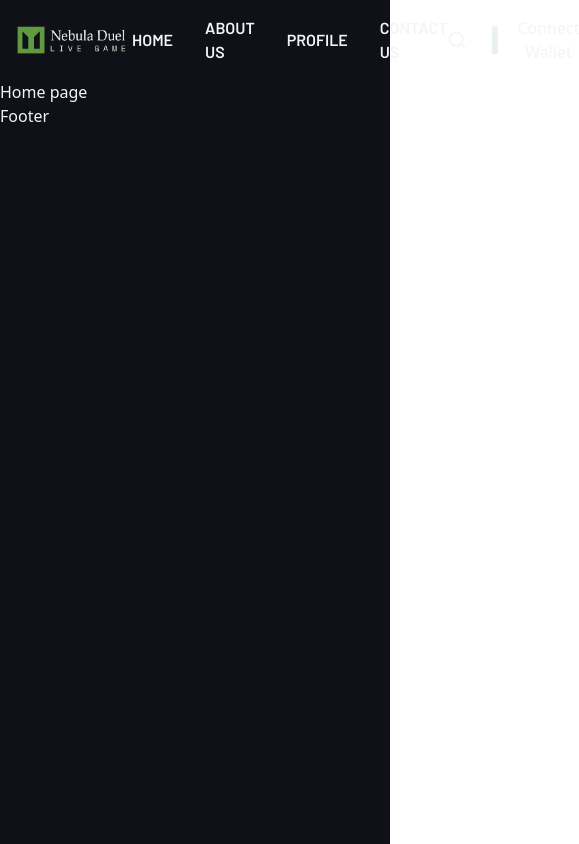
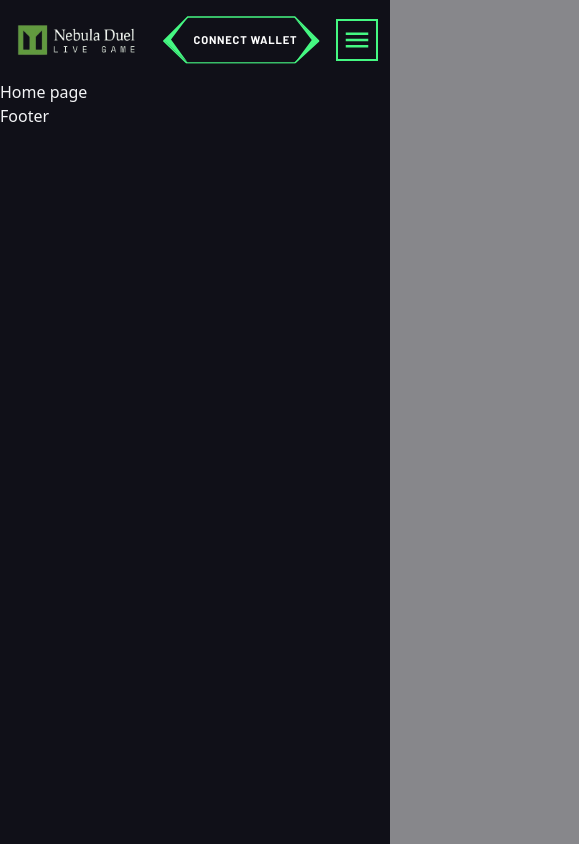
Before and after one commit to Signor1/Nebula-Frontend, a React (Vite) app: page / in a window 390 px wide. Shown: the whole page, 579 px wide, since content can reach past the window. Built offline with nearby package versions, Linux system fonts and the light colour scheme.

Commit message:
feat: integrated responsive navbar

```diff
--- a/src/components/shared/Header.tsx
+++ b/src/components/shared/Header.tsx
@@ -1,47 +1,152 @@
-import { Link } from "react-router-dom"
+import { Link, useLocation } from "react-router-dom"
 import { ImageWrap } from "../atom/ImageWrap"
 import Logo from "../../assets/logo/logo.png";
 import { NavLinks } from "../../data/NavLinks";
 import { FiSearch } from "react-icons/fi";
 import { Button } from "../atom/Button";
+import { GiCrossedSwords } from "react-icons/gi";
+import { useEffect, useRef, useState } from "react";
+import { Text } from "../atom/Text";
+import { IoMdMenu } from "react-icons/io";
 
 
 const Header = () => {
 
-    const handleClick = () => {
+    const { pathname } = useLocation();
 
+    const [openSearch, setOpenSearch] = useState(false);
+
+    const [openMenu, setOpenMenu] = useState(false);
+
+
+    const handleToggle = () => {
+        setOpenMenu(!openMenu);
+    }
+
+    const handleSearchClick = () => {
+        setOpenSearch(!openSearch);
     }
 
     return (
-        <header className="w-full bg-navBg flex justify-between items-center py-4 md:px-4 px-3">
+        <header className="w-full relative bg-navBg flex justify-between items-center py-4 md:px-8 px-3">
             <Link to='/'>
-                <ImageWrap className="md:w-[170px] w-[120px]" alt="logo" image={Logo} />
+                <ImageWrap className="md:w-[180px] w-[130px]" objectStatus="object-cover" alt="logo" image={Logo} />
             </Link>
 
-            <ul className="flex items-center gap-8">
+            <ul className="lg:flex hidden items-center gap-8">
                 {
                     NavLinks.map(({ name, path }, index) => (
-                        <li className="text-gray-100" key={index}>
-                            <Link className={`font-barlow font-semibold uppercase relative hover:text-myGreen transition-all duration-300`} to={path}>{name}</Link>
+                        <li className="block relative list-none group" key={index}>
+                            <Link className={`text-sm font-bold uppercase text-gray-100 block leading-none relative tracking-[0.8px] z-[1] font-barlow before:content-[''] before:absolute before:w-[42px] before:h-px before:-translate-y-2/4 before:rotate-0 before:opacity-0 before:transition-all before:duration-[0.3s] before:ease-[ease-out] before:delay-[0s] before:mx-auto before:my-0 before:top-2/4 before:inset-x-0 before:bg-myGreen group-hover:text-myGreen  group-hover:before:opacity-100 group-hover:before:-translate-y-2/4 group-hover:before:rotate-[-40deg] ${pathname == path && "text-myGreen before:opacity-100 before:-translate-y-2/4 before:rotate-[-40deg]"}`} to={path}>{name}</Link>
                         </li>
                     ))
                 }
             </ul>
 
-            <aside className="flex items-center">
-                <Button className="text-gray-100 text-xl font-bold hover:text-myGreen" type="button" onClick={handleClick}>
-                    <FiSearch />
+            <aside className="flex items-center lg:gap-6 gap-2">
+                <Button className="text-gray-100 lg:flex hidden text-xl font-bold hover:text-myGreen" type="button" >
+                    <FiSearch onClick={handleSearchClick} />
                 </Button>
-                <Button className="relative ml-[25px] pl-[25px] before:content-[''] before:absolute before:-translate-y-2/4 before:w-1.5 before:h-7 before:bg-[#131b22] before:shadow-[inset_0px_3px_7px_0px_rgba(0,0,0,0.61)] before:left-0 before:top-2/4 lg:before:shadow-[inset_0px_3px_7px_0px_#45f882] lg:before:opacity-10
-            md:before:shadow-[inset_0px_3px_7px_0px_#45f882] md:before:opacity-10
-            sm:before:shadow-[inset_0px_3px_7px_0px_#45f882] sm:before:opacity-10
-            xsm:before:shadow-[inset_0px_3px_7px_0px_#45f882] xsm:before:opacity-10
-            ">
+                <Button className="tg-border-btn text-gray-100 text-[0.7rem] font-bold font-barlow px-4 py-2 flex justify-center items-center">
                     Connect Wallet
                 </Button>
+                <Button className="lg:hidden flex text-3xl border-2 p-1 border-myGreen font-bold text-myGreen" type="button">
+                    <IoMdMenu onClick={handleToggle} />
+                </Button>
             </aside>
+            <Search openSearch={openSearch} setOpenSearch={setOpenSearch} handleSearch={handleSearchClick} />
+
+            {/* Mobile */}
+            <div className={`fixed top-0 z-[999] w-full h-screen bg-bodyBg/50 transition-all duration-[500ms] ease-[cubic-bezier(0.86,0,0.07,1)] lg:hidden flex justify-end ${openMenu ? "left-0" : "left-[100%]"}`}>
+                <div className={`w-[80%] h-full bg-bodyBg border-l-2 border-myGreen/10 flex flex-col gap-10 transition-all duration-[500ms] ease-[cubic-bezier(0.86,0,0.07,1)] px-6 py-8 delay-300 ${openMenu ? "translate-x-0" : "translate-x-full"}`}>
+                    <header className="flex justify-between items-center w-full">
+                        <Link to='/'>
+                            <ImageWrap className="md:w-[180px] w-[130px]" objectStatus="object-cover" alt="logo" image={Logo} />
+                        </Link>
+                        <Button type="button" className="text-2xl text-myGreen">
+                            <GiCrossedSwords onClick={handleToggle} />
+                        </Button>
+                    </header>
+
+                    <form className="relative w-full">
+                        <input type="text" placeholder="Search here..." className=" block w-full text-[14px] h-[45px] text-[#fff] pl-5 pr-[45px] py-2.5 border-none bg-[#182029] outline-none placeholder:text-[14px] placeholder:text-[#c7c7c7]
+                                        focus:!ring-[none] focus:!border-none
+                                        "/>
+                        <Button type="submit"
+                            className="absolute -translate-y-2/4 leading-none text-[#fff] p-0 border-[none] right-5 top-2/4 bg-transparent">
+                            <FiSearch />
+                        </Button>
+                    </form>
+                    <ul className="flex flex-col lg:hidden mt-6 items-start gap-8">
+                        {
+                            NavLinks.map(({ name, path }, index) => (
+                                <li className="block relative list-none group" key={index}>
+                                    <Link onClick={handleToggle} className={`text-sm font-bold uppercase text-gray-100 block leading-none relative tracking-[0.8px] z-[1] font-barlow before:content-[''] before:absolute before:w-[42px] before:h-px before:-translate-y-2/4 before:rotate-0 before:opacity-0 before:transition-all before:duration-[0.3s] before:ease-[ease-out] before:delay-[0s] before:mx-auto before:my-0 before:top-2/4 before:inset-x-0 before:bg-myGreen group-hover:text-myGreen  group-hover:before:opacity-100 group-hover:before:-translate-y-2/4 group-hover:before:rotate-[-40deg] ${pathname == path && "text-myGreen before:opacity-100 before:-translate-y-2/4 before:rotate-[-40deg]"}`} to={path}>{name}</Link>
+                                </li>
+                            ))
+                        }
+                    </ul>
+                </div>
+            </div>
         </header>
     )
 }
 
 export default Header
+
+type SearchTypes = {
+    openSearch: boolean,
+    setOpenSearch?: React.Dispatch<React.SetStateAction<boolean>>,
+    handleSearch?: () => void
+}
+
+export const Search = ({ openSearch, handleSearch }: SearchTypes) => {
+
+    const search = useRef<HTMLInputElement>(null)
+
+    useEffect(() => {
+        if (openSearch) {
+            document.body.style.overflow = 'hidden';
+            search.current?.focus();
+        } else {
+            document.body.style.overflow = 'unset';
+        }
+    }, [openSearch])
+
+    return (
+        <div
+            className={`fixed h-screen w-full z-[99] top-0 transition-all duration-[1500ms] ease-[cubic-bezier(0.86,0,0.07,1)] left-0 flex flex-col justify-center items-center  after:content-[''] after:absolute after:w-full after:h-[370px] searchWave after:bg-no-repeat after:bg-center after:bg-cover after:mt-0 after:left-0 after:bottom-0 after:z-10 ${openSearch ? " translate-y-0" : " -translate-y-full"}`}>
+            <div
+                className="content-[''] absolute h-screen w-full bg-[rgba(15,22,27,0.9)] transition-all duration-[1500ms] ease-[cubic-bezier(0.86,0,0.07,1)] z-[-1] left-0 top-0">
+            </div>
+            <div className=" absolute text-4xl text-myGreen cursor-pointer right-[5%] top-[5%]">
+                <GiCrossedSwords onClick={handleSearch} />
+            </div>
+            <div className="w-full flex  flex-col justify-center items-center">
+
+                <div className="flex flex-wrap w-full">
+                    <div className="w-full flex flex-col justify-center items-center basis-full relative px-[15px]">
+                        <Text as={`h2`}
+                            className="title text-[47px] font-extrabold uppercase text-mgGreen tracking-[-1px] mt-0 mb-[70px] mx-0 font-barlow">
+                            ...
+                            <Text as={`span`}
+                                className=" text-[#fff] tracking-[5px] drop-shadow-[-2px_2.5px_0px_rgba(69,248,130,0.66)]">Search Here</Text> ...
+                        </Text>
+
+                        <form className="relative w-full z-50">
+                            <div className={`w-full relative before:absolute before:content-['']  before:h-[1px] before:bg-myGreen before:transition-all before:duration-[1500ms] before:ease-[cubic-bezier(0.86,0,0.07,1)] before:delay-300 before:left-0 before:bottom-0 ${openSearch ? "before:w-full" : "before:w-0"}`}>
+                                <input ref={search} type="text" name="search" placeholder="Type keywords here" required className={`block w-full text-center  outline-none font-medium text-3xl text-[#fff] pt-2.5 pb-5 px-[50px] border-b border-transparent bg-transparent placeholder:text-3xl placeholder:opacity-50 `} />
+                            </div>
+                            <Button type="submit"
+                                className="absolute text-[30px] text-myGreen border-0 right-5 top-[30%] bg-transparent">
+                                <FiSearch />
+                            </Button>
+                        </form>
+
+                    </div>
+                </div>
+
+            </div>
+        </div>
+    )
+}
--- a/src/index.css
+++ b/src/index.css
@@ -10,23 +10,17 @@
 .tg-border-btn {
     position: relative;
     z-index: 1;
-    display: inline-flex;
+    display: flex;
     min-height: 48px;
-    min-width: 157px;
+    min-width: 165px;
+    height: auto;
     align-items: center;
     justify-content: center;
     overflow: hidden;
     background-image: url('/src/assets/svg/download.svg');
-    background-size: cover;
+    background-size: contain;
     background-repeat: no-repeat;
-    padding-left: 1.25rem;
-    padding-right: 1.25rem;
-    padding-top: 0.625rem;
-    padding-bottom: 0.625rem;
     text-align: center;
-    font-family: Barlow, sans-serif;
-    font-size: 15px;
-    font-weight: 800;
     text-transform: uppercase;
     letter-spacing: 0.8px;
     --tw-text-opacity: 1;
@@ -57,10 +51,13 @@
     color: rgb(32 31 42 / var(--tw-text-opacity));
 }
 
-.tg-border-btn i {
-    margin-right: 0.625rem;
-}
 
 .tg-border-btn:hover::before {
     opacity: 1;
 }
+
+
+/* search */
+.searchWave::after {
+    background: url('./assets/img/search_wave.png');
+}
--- a/tailwind.config.js
+++ b/tailwind.config.js
@@ -14,35 +14,6 @@ export default {
         poppins: ["Poppins", "sans-serif"],
         barlow: ["Barlow", "sans-serif"],
       },
-      screens: {
-        "2xl": {
-          min: "1500px",
-          max: "1800px",
-        },
-        xxl: {
-          min: "1400px",
-          max: "1500px",
-        }, //only for xxl
-        xl: {
-          min: "1200px",
-          max: "1499.98px",
-        },
-        lg: {
-          min: "992px",
-          max: "1199.98px",
-        },
-        md: {
-          min: "768px",
-          max: "991.98px",
-        },
-        sm: {
-          min: "576px",
-          max: "767.98px",
-        },
-        xsm: {
-          max: "575.98px",
-        },
-      },
     },
   },
   plugins: [],
```
Also changed, not shown: src/assets/img/search_wave.png (added).
